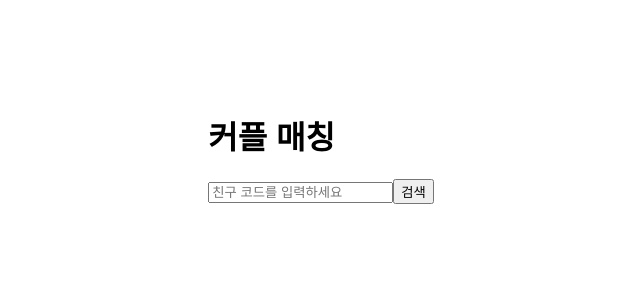
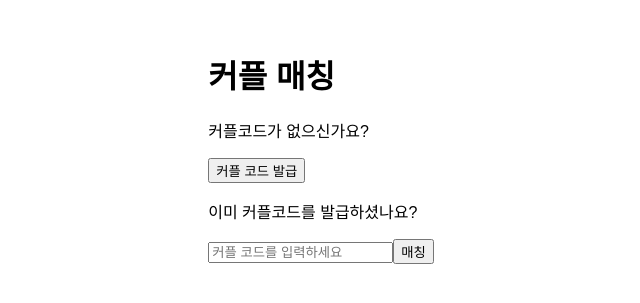
Before and after one commit to dju20/CoupleShare, a React (Create React App) app in the folder src/main/frontend/: page /CoupleMatching in a window 1280 px wide. Shown: the part 253-556 px from the top of the page, without its empty margins (319-959 px from the left). Built offline with nearby package versions, Linux system fonts and the light colour scheme.

Commit message:
refactor: 커플매칭 방식 변경 - frontend

```diff
--- a/src/main/frontend/src/pages/page/CoupleMatching.jsx
+++ b/src/main/frontend/src/pages/page/CoupleMatching.jsx
@@ -2,92 +2,76 @@ import React, { useState } from 'react';
 import apiClient from '../../utils/apiClient'; // apiClient를 임포트합니다
 
 function CoupleMatching() {
-    // FriendCode 입력 상태 관리
-    const [friendCode, setFriendCode] = useState('');
-    // 검색된 사용자 상태 관리
-    const [user, setUser] = useState(null);
+    // 커플코드 입력 상태 관리
+    const [coupleCode, setCoupleCode] = useState('');
+    // 발급된 커플코드 상태 관리
+    const [generatedCode, setGeneratedCode] = useState('');
+    // 연결된 커플 상태 관리
+    const [isMatched, setIsMatched] = useState(false);
     // 에러 메시지 상태 관리
     const [error, setError] = useState('');
-    // 요청 성공 상태 관리
-    const [requestSent, setRequestSent] = useState(false);
 
-    // FriendCode 입력 핸들러
-    const handleFriendCodeChange = (event) => {
-        setFriendCode(event.target.value);
+    // 커플코드 입력 핸들러
+    const handleCoupleCodeChange = (event) => {
+        setCoupleCode(event.target.value);
     };
 
-    // 사용자 검색 핸들러
-    const handleSearchUser = async () => {
+    // 커플코드 발급 핸들러
+    const handleGenerateCode = async () => {
         try {
             setError('');
-            setRequestSent(false);
+            setIsMatched(false);
 
-            // API 호출을 통해 사용자를 검색 (GET 방식으로 friendCode를 path로 전달)
-            if (!friendCode) {
-                setError('친구 코드를 입력해주세요.');
+            // API 호출을 통해 커플코드 발급
+            const response = await apiClient.post('/couple/code/generate');
+            setGeneratedCode(response.data.coupleCode); // 발급된 커플코드를 상태에 저장
+        } catch (error) {
+            setError('커플 코드를 발급하지 못했습니다.');
+        }
+    };
+
+    // 커플코드로 매칭 핸들러
+    const handleMatchCouple = async () => {
+        try {
+            if (!coupleCode) {
+                setError('커플 코드를 입력해주세요.');
                 return;
             }
 
-            const response = await apiClient.get(`/users/${friendCode}`);
-            console.log(response.data); // 응답 데이터 확인
-            setUser(response.data);
+            // API 호출을 통해 커플 매칭
+            await apiClient.post('/couple/code/match', { coupleCode });
+            setIsMatched(true);
         } catch (error) {
-            setUser(null);
-            setError('사용자를 찾을 수 없습니다.');
+            setIsMatched(false);
+            setError('커플 매칭에 실패했습니다.');
         }
-    };
-
-    // 요청 전송 핸들러
-    const handleSendRequest = async () => {
-        try {
-            if (!user || !user.friendCode) {
-                setError('요청을 보낼 사용자가 없습니다.');
-                return;
-            }
-
-            await apiClient.post('/send-request', { friendCode: user.friendCode });
-            setRequestSent(true);
-        } catch (error) {
-            setError('요청을 보내지 못했습니다.');
-        }
-    };
-
-    // 성별을 한글로 변환하는 함수
-    const getKoreanSex = (sex) => {
-        if (sex === 'MALE') return '남자';
-        if (sex === 'FEMALE') return '여자';
-        return '성별 정보 없음';
     };
 
     return (
         <div className="couple-app">
             <h1>커플 매칭</h1>
 
-            {/* FriendCode 입력 필드 */}
-            <input
-                type="text"
-                value={friendCode}
-                onChange={handleFriendCodeChange}
-                placeholder="친구 코드를 입력하세요"
-            />
-            <button onClick={handleSearchUser}>검색</button>
+            {/* 커플코드 발급 문구와 버튼 */}
+            <div className="generate-code-section">
+                <p>커플코드가 없으신가요?</p>
+                <button onClick={handleGenerateCode}>커플 코드 발급</button>
+                {generatedCode && <p>발급된 커플 코드: {generatedCode}</p>}
+            </div>
 
-            {/* 검색된 사용자 표시 */}
-            {user && (
-                <div className="user-info">
-                    <p>이름: {user.realName}</p>
-                    <p>성별: {getKoreanSex(user.sex)}</p>
-                    {/* isCouple이 true인 경우 */}
-                    {user.isCouple ? (
-                        <p>이 사용자는 이미 커플입니다.</p>
-                    ) : (
-                        <button onClick={handleSendRequest}>요청 보내기</button>
-                    )}
-                </div>
-            )}
+            {/* 커플코드 입력 문구와 필드 */}
+            <div className="match-code-section">
+                <p>이미 커플코드를 발급하셨나요?</p>
+                <input
+                    type="text"
+                    value={coupleCode}
+                    onChange={handleCoupleCodeChange}
+                    placeholder="커플 코드를 입력하세요"
+                />
+                <button onClick={handleMatchCouple}>매칭</button>
+            </div>
 
-            {/* 요청이 성공적으로 전송된 경우 */}
-            {requestSent && <p>요청이 성공적으로 전송되었습니다!</p>}
+            {/* 매칭 결과 표시 */}
+            {isMatched && <p>커플이 성공적으로 연결되었습니다!</p>}
 
             {/* 에러 메시지 표시 */}
             {error && <p className="error">{error}</p>}
```
